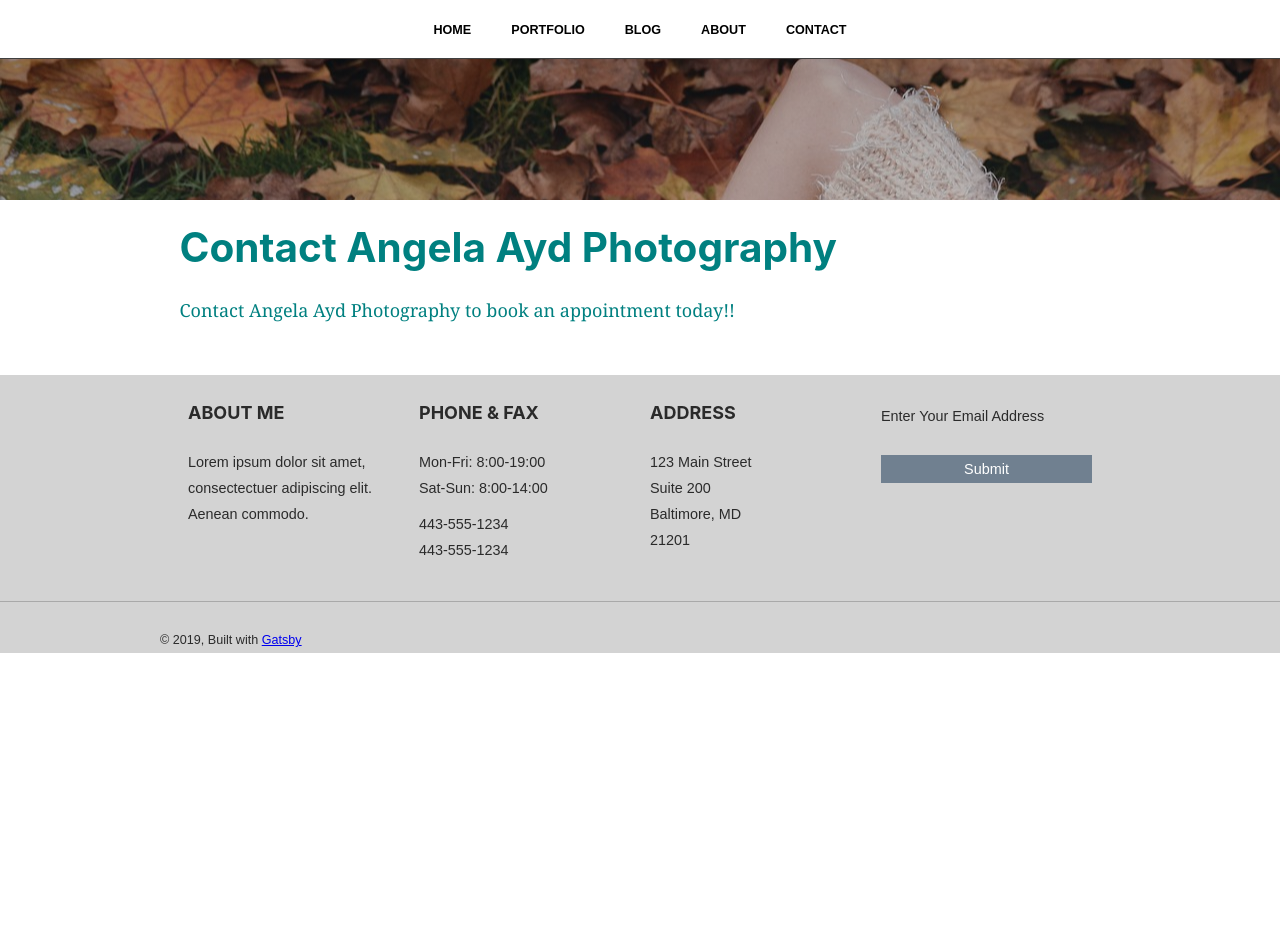
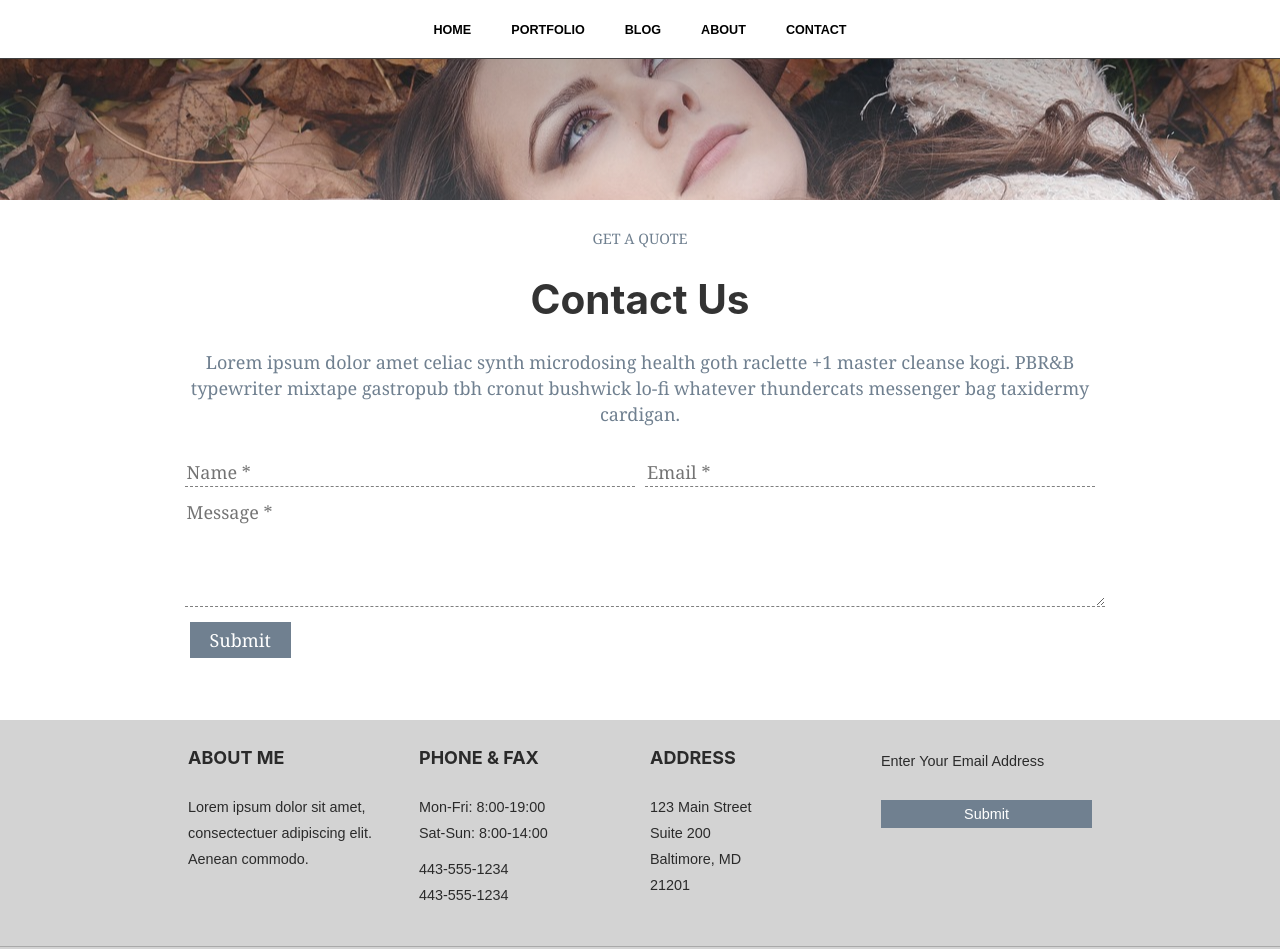
Before and after one commit to adamayd/angelaaydphotography, a Gatsby site: page /contact in a window 1280 px wide. Shown: the top 949 px of the page. Before the commit the page ends 800 px from the top, so only its background shows below. Built offline with nearby package versions, Linux system fonts and the light colour scheme; Gatsby itself is replaced by a stand-in of ours.

Commit message:
framed out contact page and form

```diff
--- a/src/pages/about.js
+++ b/src/pages/about.js
@@ -10,11 +10,11 @@ export default () => (
       <p style={{color: 'grey'}}>Lorem ipsum dolor amet celiac synth microdosing health goth raclette +1 master cleanse kogi. PBR&amp;B typewriter mixtape gastropub tbh cronut bushwick lo-fi whatever thundercats messenger bag taxidermy cardigan. Sriracha health goth fashion axe brunch occupy dreamcatcher try-hard tacos taxidermy. Narwhal paleo fam butcher mlkshk swag. Photo booth enamel pin leggings, copper mug PBR&amp;B gochujang portland bitters mlkshk you probably haven't heard of them fingerstache flexitarian.</p>
     </div>
     <div style={{display: 'flex'}}>
-      <h3 style={{flex: `1 0 33%`}}>Gear</h3>
+      <h3 style={{flex: `1 0 33%`}}>Pricing</h3>
       <p style={{flex: `1 0 66%`}}>Lorem ipsum dolor amet celiac synth microdosing health goth raclette +1 master cleanse kogi. PBR&amp;B typewriter mixtape gastropub tbh cronut bushwick lo-fi whatever thundercats messenger bag taxidermy cardigan. Sriracha health goth fashion axe brunch occupy dreamcatcher try-hard tacos taxidermy. Narwhal paleo fam butcher mlkshk swag. Photo booth enamel pin leggings, copper mug PBR&amp;B gochujang portland bitters mlkshk you probably haven't heard of them fingerstache flexitarian.</p>
     </div>
     <div style={{display: 'flex'}}>
-      <h3 style={{flex: `1 0 33%`}}>Experience</h3>
+      <h3 style={{flex: `1 0 33%`}}>Gear</h3>
       <p style={{flex: `1 0 33%`}}>Lorem ipsum dolor amet celiac synth microdosing health goth raclette +1 master cleanse kogi. PBR&amp;B typewriter mixtape gastropub tbh cronut bushwick lo-fi whatever thundercats messenger bag taxidermy cardigan.</p>
       <p style={{flex: `1 0 33%`}}>Lorem ipsum dolor amet celiac synth microdosing health goth raclette +1 master cleanse kogi. PBR&amp;B typewriter mixtape gastropub tbh cronut bushwick lo-fi whatever thundercats messenger bag taxidermy cardigan.</p>
       </div>
--- a/src/pages/contact.js
+++ b/src/pages/contact.js
@@ -1,13 +1,111 @@
-import React from 'react';
+import React, { Component } from 'react';
 import Layout from '../components/layout';
 import SEO from '../components/seo';
 
-export default () => (
-  <Layout>
-    <SEO title="Contact" keywords={[`Angela Ayd Photography`, `contact`]} />
-    <div style={{ color: `teal` }}>
-      <h1>Contact Angela Ayd Photography</h1>
-      <p>Contact Angela Ayd Photography to book an appointment today!!</p>
-    </div>
-  </Layout>
-)
+class Contact extends Component {
+  state = {
+    name: "",
+    email: "",
+    message: ""
+  }
+
+  handleInputChange = ev => {
+    const target = ev.target
+    const value = target.value
+    const name = target.name
+
+    this.setState({
+      [name]: value
+    })
+  }
+
+  handleSubmit = ev => {
+    ev.preventDefault()
+    alert(`Thank you ${this.state.name} for contacting us!!`)
+  }
+
+  render() {
+    return (
+      <Layout>
+        <SEO title="Contact" keywords={[`Angela Ayd Photography`, `contact`]} />
+        <div style={{ textAlign: 'center' }}>
+          <p style={{
+            color: 'slategrey',
+            fontSize: '0.8rem',
+            textTransform: 'uppercase'
+          }}>Get A Quote</p>
+          <h1>Contact Us</h1>
+          <p style={{
+            color: 'slategrey'
+          }}>Lorem ipsum dolor amet celiac synth microdosing health goth raclette +1 master cleanse kogi. PBR&amp;B typewriter mixtape gastropub tbh cronut bushwick lo-fi whatever thundercats messenger bag taxidermy cardigan.</p>
+          <form
+            id="messageForm"
+            style={{
+              display: 'flex',
+              flexWrap: 'wrap',
+            }}
+            onSubmit={this.handleSubmit}>
+            <input
+              type="text"
+              id="name"
+              name="name"
+              placeholder="Name *"
+              style={{
+                flex: '1 1 45%',
+                border: 'none',
+                borderBottom: '1px dashed grey',
+                margin: '5px'
+              }}
+              value={this.state.name}
+              onChange={this.handleInputChange}
+            />
+            <input
+              type="text"
+              id="email"
+              name="email"
+              placeholder="Email *"
+              style={{
+                flex: '1 1 45%',
+                border: 'none',
+                borderBottom: '1px dashed grey',
+                margin: '5px'
+              }}
+              value={this.state.email}
+              onChange={this.handleInputChange}
+            />
+            <textarea
+              id="message"
+              name="message"
+              form="messageForm"
+              placeholder="Message *"
+              rows="4"
+              cols="50"
+              style={{
+                flex: '1 0 100%',
+                border: 'none',
+                borderBottom: '1px dashed grey',
+                margin: '5px'
+              }}
+              value={this.state.message}
+              onChange={this.handleInputChange}
+            ></textarea>
+            <button
+              type="submit"
+              style={{
+                border: 'none',
+                backgroundColor: 'slategrey',
+                color: 'white',
+                padding: '5px 20px',
+                margin: '10px'
+              }}
+            >
+              Submit
+            </button>
+          </form>
+        </div>
+      </Layout>
+    )
+  }
+}
+
+export default Contact
```
